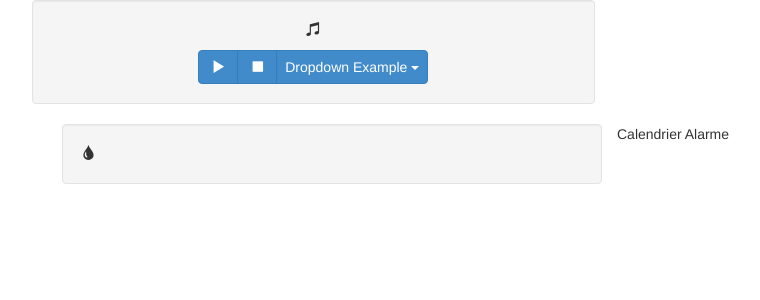
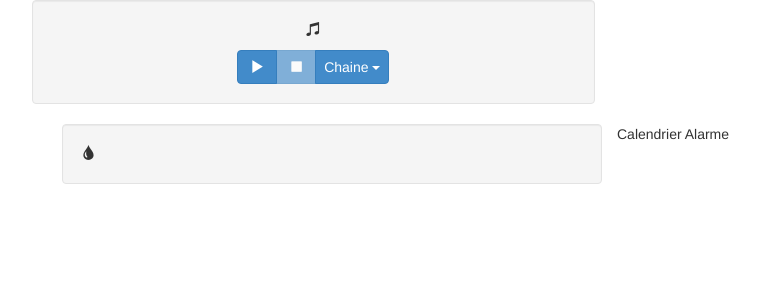
Before and after one commit to musashin/alarmclock, a Flask app: page / in a window 1280 px wide. Shown: the top 300 px of the page, without its empty margins (23-783 px from the left). Run offline with Flask 2, Linux system fonts and the light colour scheme; parts of the project's set-up code (start-up, migrations or seed data) failed here and were passed over; some libraries are stand-ins or nearby versions.

Commit message:
getting somewhere

```diff
--- a/clockmanager.py
+++ b/clockmanager.py
@@ -68,7 +68,7 @@ if __name__ == '__main__':
     else:
         clock_process = start_clock_process()
 
-        p = multiprocessing.Process(target=app.run(debug=True, use_reloader = False), name='gui')
+        p = multiprocessing.Process(target=app.run(debug=True, use_reloader = False, host= '0.0.0.0'), name='gui')
         p.start()
 
         start_monitor_thread()
--- /dev/null
+++ b/gui/static/js/sound.js
@@ -0,0 +1,20 @@
+
+
+function refresh_play_state(){
+
+    $.get( "/play_state", function( data ) {
+
+        console.log(data.play)
+        if(data.play)
+        {
+            $('#music-play').prop('disabled', true);
+            $('#music-stop').prop('disabled', false);
+        }
+        else
+        {
+            $('#music-play').prop('disabled', false);
+            $('#music-stop').prop('disabled', true);
+        }
+    });
+
+}
--- a/gui/templates/main.html
+++ b/gui/templates/main.html
@@ -7,6 +7,7 @@
     <script src="http://code.jquery.com/jquery-latest.js"></script>
     <script src="/static/js/bootstrap.min.js"></script>
     <meta name="viewport" content="width=device-width, initial-scale=1.0">
+    <script src="/static/js/sound.js"></script>
     <!link href="/static/img/PiIcon.ico" rel="icon" />
     <!link href="/static/img/PiIcon.png" rel="shortcut icon" />
     <!link rel="apple-touch-icon" href="/static/img/PiIconiOS.png"/>
@@ -25,17 +26,17 @@
                 </p>
                 <p>
                     <div class="btn-group">
-                        <button type="button" class="btn btn-primary">
+                        <button type="button" class="btn btn-primary" id="music-play">
                             <i class="glyphicon glyphicon-play">
 
                             </i>
                         </button>
-                        <button type="button" class="btn btn-primary">
+                        <button type="button" class="btn btn-primary" id="music-stop">
                           <i class="glyphicon glyphicon-stop">
 
                           </i>
-                            <div class="Chaine">
-                                <button class="btn btn-primary dropdown-toggle" type="button" data-toggle="dropdown">Dropdown Example
+                            <div class="dropdown">
+                                <button class="btn btn-primary dropdown-toggle" type="button" data-toggle="dropdown">Chaine
                               <span class="caret"></span></button>
                               <ul class="dropdown-menu">
                                 <li><a href="#">Music1</a></li>
@@ -61,6 +62,7 @@
     </div>
 
 </div>
+    </div>
 
 
 
@@ -71,5 +73,16 @@
 </html>
 
 <script>
+ $( document ).ready( function(){
+       refresh_play_state()
+    });
 
+    $('#music-play').click(function(){
+
+    alert('play')
+    $.post("/play_request",{nothing: false},
+    function(){
+        alert("playing");
+    });
+});
 </script>
--- a/gui/views.py
+++ b/gui/views.py
@@ -1,7 +1,27 @@
 from gui import app
 from flask import render_template, request, jsonify
+from sound.sound import *
+import os
+import clockconfig
+
+
+player = pympc(os.path.join(clockconfig.local_playlist_folder,
+                                         'playlist.ini'))
 
 @app.route('/')
 @app.route('/index')
 def index():
     return render_template("main.html")
+
+
+@app.route('/play_state', methods=['GET'])
+def get_play_state():
+    return jsonify(play=False,
+                   track='test')
+
+
+@app.route('/play_request', methods=['POST'])
+def request_play():
+
+    player.play("star-trek")
+    return 'OK'
```
